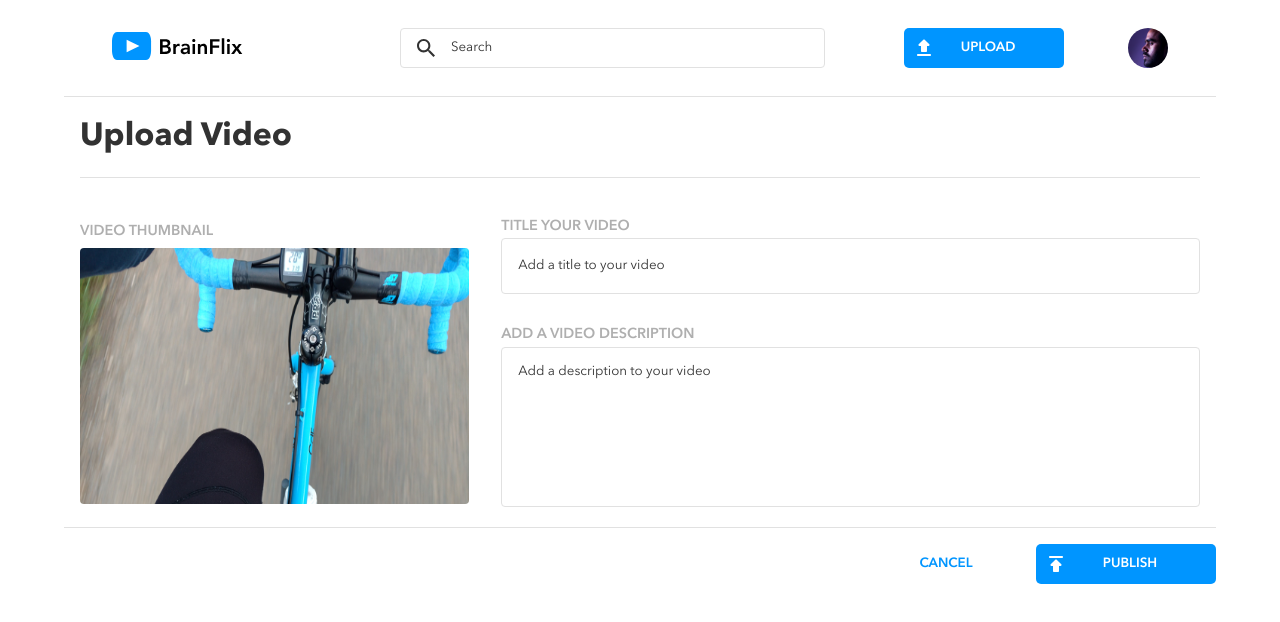
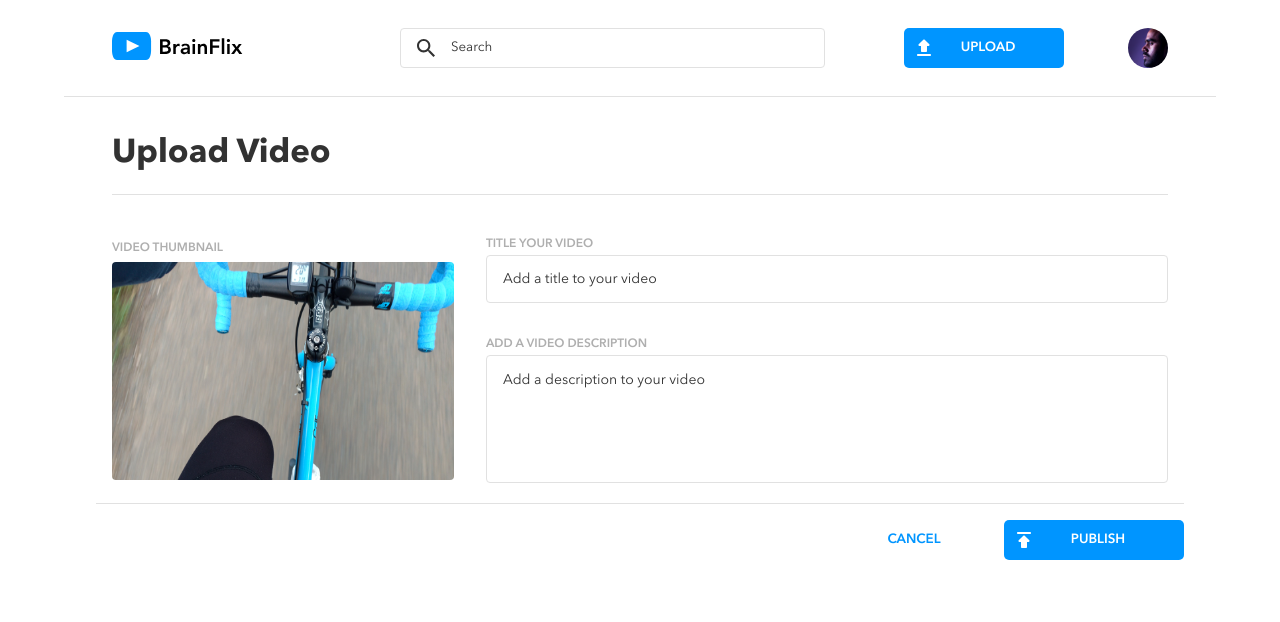
Before and after one commit to revyrob/brainFlix, a React (Create React App) app: page /uploadPage in a window 1280 px wide. Shown: the top 622 px of the page. Built offline with nearby package versions, Linux system fonts and the light colour scheme.

Commit message:
styling is finished

```diff
--- a/src/App.scss
+++ b/src/App.scss
@@ -54,7 +54,6 @@
     width: 85%;
     flex-direction: row;
     margin: 0 auto; //same as the other items left of nav bar
-    align-items: center;
   }
 }
 
@@ -76,6 +75,9 @@
 .uploadPage {
   width: 100%;
   border-top: 1px solid $color-light-sec;
+  @include tablet {
+    padding: 0 2rem;
+  }
 
   @include desktop {
     display: flex;
@@ -89,6 +91,7 @@
   &--div {
     display: flex;
     flex-direction: column;
+
     @include desktop {
       flex-direction: row;
     }
@@ -97,6 +100,10 @@
 
 body{
   font-family: $font-primary;
+  font-size: 0.8125rem;
+  @include desktop {
+    font-size: 0.875rem;
+  }
 
 }
 a:link {
--- a/src/Pages/HomePage.js
+++ b/src/Pages/HomePage.js
@@ -55,6 +55,7 @@ function HomePage() {
     *toggle between loading
     */
     const [loading, setLoading] = useState(true);
+
     useEffect(() => {
       // Loading function to load data or
       // fake it using setTimeout;
--- a/src/components/Article/Article.scss
+++ b/src/components/Article/Article.scss
@@ -9,7 +9,7 @@
     color: $color-dark;
     min-height: 10%;
     @include desktop {
-        margin-bottom: 1rem;
+        margin-bottom: .25rem;
         height: 6.5rem;
 
     }
@@ -41,18 +41,18 @@
         }
         &--title {
             font-weight: 700;
-            font-size: 0.9rem;
+            font-size: 0.8125rem;
            @include tablet {
             margin-top: .5rem;
            }
             @include desktop {
-            font-size: 1rem;
+            font-size: 0.875rem;
             }
         }
         &--author {
-            font-size: .9rem;
+            font-size: 0.8125rem;
             @include desktop {
-                font-size: 1rem;
+                font-size: 0.875rem;
 
             }
         }
--- a/src/components/ArticleList/ArticleList.scss
+++ b/src/components/ArticleList/ArticleList.scss
@@ -4,6 +4,7 @@
 .articleList {
     padding: 1rem;
     color: $color-light;
+    justify-content: left;
     @include tablet {
         border: none;
         margin: 0 2rem;
@@ -14,13 +15,15 @@
         padding-top: 2rem;
         border-left: 1px solid $color-light-sec;
         margin: 0;
+        width: 45%;
     }
     &__title {
         padding-bottom: 1rem;
-        font-weight: 400;
-        font-size: 1rem;
+        font-weight: 600;
+        font-size: 0.75rem;
         @include desktop {
-            margin-bottom: 1rem;
+            margin-bottom: .25rem;
+            margin-top: 1rem;
         }
     }
 
--- a/src/components/Comment/Comment.scss
+++ b/src/components/Comment/Comment.scss
@@ -9,9 +9,13 @@
     padding: 1rem 0;
     font-size: 0.9rem;
     color: $color-dark-sec;
+    font-size: 0.8125rem;
     @include desktop {
         padding: 2rem 1rem 2rem 0;
         font-size: 1rem;
+        font-size: 0.875rem;
+        // border-top: 1px solid $color-light-sec;
+        border-bottom: none;
     }
 
     &__wrapper {
@@ -36,10 +40,12 @@
         justify-content: space-between;
     }
     &__name {
-        font-weight: bold;
+        font-weight: 700;
         margin-bottom: 0.5rem;
     }
     &__date {
         color: $color-light;
+        font-size: 0.8125rem;
     }
+
 }
--- a/src/components/CommentArea/CommentArea.scss
+++ b/src/components/CommentArea/CommentArea.scss
@@ -22,25 +22,30 @@
 }
 
 .commentArea {
-
     width:100%;
-
     &__numberComments {
         margin-bottom: 1rem;
         font-weight: 700;
+        font-size: 0.8125rem;
         @include tablet {
             margin-bottom:1rem;
+            font-size: 0.875rem;
+        }
+        @include desktop {
+            margin-top: 1rem;
+            margin-bottom: 2rem;
         }
     }
     &__title {
         text-transform: uppercase;
         color: $color-light;
-        margin-bottom: .5rem;
-        font-size: 1rem;
-        font-weight: 500;
+        margin-bottom: 1rem;
+        font-size: 0.8125rem;
+        font-weight: 600;
         margin-left: 3.5rem;
         @include tablet {
             margin-left: 9%;
+            font-size: 0.875rem;
            }
 
     }
--- a/src/components/FormField/FormField.scss
+++ b/src/components/FormField/FormField.scss
@@ -19,11 +19,12 @@
             display: none;
             @include tablet {
                 display: flex;
+                border-bottom: 1px solid $color-light-sec;
                 align-items: flex-start;
                 justify-content: space-between;
                 height: 4rem;
                 display: flex;
-                border-bottom: 1px solid $color-light-sec;            }
+                           }
         }
 
         &--input{
--- a/src/components/Header/Header.scss
+++ b/src/components/Header/Header.scss
@@ -6,7 +6,7 @@
     flex-direction: column;
     justify-content: space-around;
     align-items: center;
-    padding: 1rem 0;
+    padding: 1rem 0 0;
     height: 35vh;
     min-height: 12rem;
     width: 100vw;
@@ -42,7 +42,7 @@
     &__search{
         display: flex;
         height: 2.5rem;
-        width: 75vw;
+        width: 78vw;
         border: 1px solid $color-light-sec;
         border-radius: 4px;
         align-items: center;
--- a/src/components/MainArticle/MainArticle.scss
+++ b/src/components/MainArticle/MainArticle.scss
@@ -6,6 +6,10 @@
     flex-direction: column;
     margin-bottom: 1.25rem;
     color: $color-dark;
+    font-size: 0.8125rem;
+    @include tablet {
+        font-size: 0.875rem;
+    }
     @include desktop {
         margin-bottom: 3rem;
     }
@@ -18,7 +22,7 @@
             display: flex;
             flex-direction: column;
             width: 40%;
-            justify-content: center;
+            justify-content: baseline;
             align-items: flex-start;
             @include tablet {
                 flex-direction: row;
@@ -38,15 +42,16 @@
         font-size: 1.5rem;
         line-height: 2.25rem;
         @include tablet {
-            font-size: 2.25rem;
+            font-size: 2.0625rem;
             margin: 2.5rem 0 1rem;
         }
     }
     &__article{
         margin-top: 1rem;
-        line-height: 1.5rem;
+        line-height: 1.125rem;
         @include tablet {
             padding-right: 1.5rem;
+            line-height: 1.375rem;
         }
     }
     &__infoBar {
@@ -57,9 +62,12 @@
         border-bottom: 1px solid $color-light-sec;
         margin-top: 1rem;
         line-height: 1.5rem;
+        font-size: 0.8125rem;
         @include tablet {
             border-top: none;
             padding-right: 1.5rem;
+            font-size: 0.875rem;
+            margin-top:0;
         }
             &__div{
                 display: flex;
@@ -70,19 +78,16 @@
             }
             &--author{
                 font-weight: 700;
-                font-size: 1rem;
+
                 @include desktop {
                     margin: 1rem 0 1rem;
                 }
             }
             &--date{
                 color: $color-light;
-                font-size: 0.9rem;
-
             }
             &--emoji{
                 color: $color-light;
-                font-size: 0.9rem;
                 display: flex;
                 justify-content: center;
                 margin-left:.4rem;
--- a/src/components/UploadForm/UploadForm.scss
+++ b/src/components/UploadForm/UploadForm.scss
@@ -3,6 +3,9 @@
 
 .uploadForm {
     margin: 1rem 1rem 0;
+    // @include tablet {
+    //    width:85%;
+    // }
     @include desktop {
         width: 75%;
         height: 100%;
@@ -10,7 +13,7 @@
     &__label{
         color: $color-light;
         text-transform: uppercase;
-        font-size: .9rem;
+        font-size: 0.75rem;
         font-weight: 600;
         @include tablet {
             // border-bottom: 1px solid $color-light-sec;
@@ -26,6 +29,7 @@
     &__textarea{
         color: $color-dark-sec;
         font-family: $font-primary;
+        font-size: 0.8125rem;
         width: 100%;
         border: 1px solid $color-light-sec;
         border-radius: 4px;
@@ -42,6 +46,7 @@
             height: 6rem;
             padding-bottom: 2rem;
             margin-bottom: 1.5rem;
+            font-size: 0.875rem;
         }
         @include desktop {
             align-items: center;
@@ -50,12 +55,13 @@
             width: 100%;
             margin-bottom: 1rem;
             margin-top: 0.25rem;
-            height: 10rem;
+            height: 8rem;
         }
     }
     &__input{
         color: $color-dark-sec;
         font-family: $font-primary;
+        font-size: 0.8125rem;
         width: 100%;
         border: 1px solid $color-light-sec;
         border-radius: 4px;
@@ -70,6 +76,7 @@
         }
         @include tablet {
             height: 2.5rem;
+            font-size: 0.875rem;
 
         }
         @include desktop {
@@ -79,7 +86,7 @@
             width: 100%;
             margin-bottom: 2rem;
             margin-top: 0.25rem;
-            height: 3.5rem;
+            height: 3rem;
         }
         &__btn {
             @include desktop {
--- a/src/components/UploadHeader/UploadHeader.scss
+++ b/src/components/UploadHeader/UploadHeader.scss
@@ -12,14 +12,15 @@
     }
 
     &__title {
-        font-size: 2rem;
+        font-size: 1.5rem;
         color: $color-dark;
         padding: 2rem 0;
-        font-weight: 600;
+        font-weight: 700;
         @include tablet {
             font-weight: 700;
+            font-size: 2.0625rem;
             border-bottom: 1px solid $color-light-sec;
-            padding: 1.5rem 0;
+            padding: 2.5rem 0 1.5rem;
             margin-bottom: 1.5rem;
         }
 
@@ -27,7 +28,7 @@
     &__subtitle {
         text-transform: uppercase;
         color: $color-light;
-        font-size: .9rem;
+        font-size: 0.75rem;
         padding-bottom: .5rem;
     }
     &__div {
--- a/src/components/UploadVid/UploadVid.scss
+++ b/src/components/UploadVid/UploadVid.scss
@@ -13,7 +13,7 @@
     &__subtitle {
         text-transform: uppercase;
         color: $color-light;
-        font-size: .9rem;
+        font-size: 0.75rem;
         padding-bottom: .5rem;
         font-weight: 600;
     }
@@ -36,7 +36,7 @@
             height: 23vw;
         }
         @include desktop {
-            height: 20vw;
+            height: 17vw;
             width: 100%;
         }
     }
```
